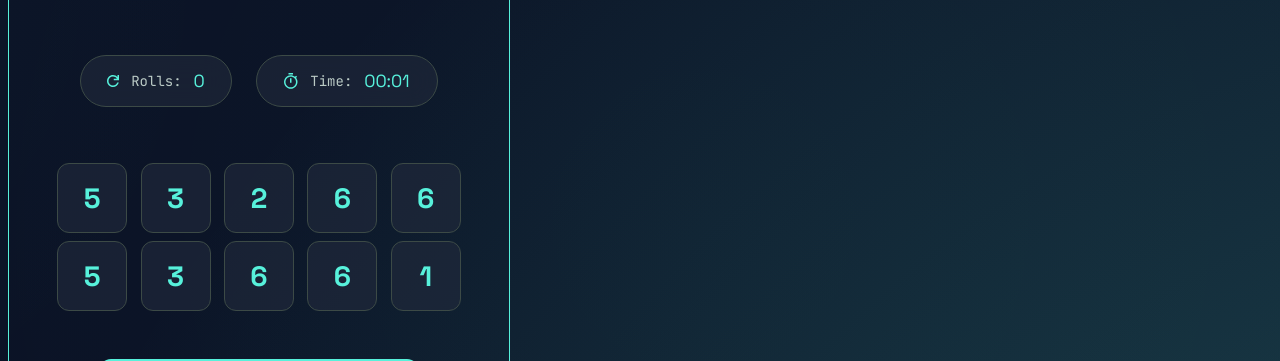
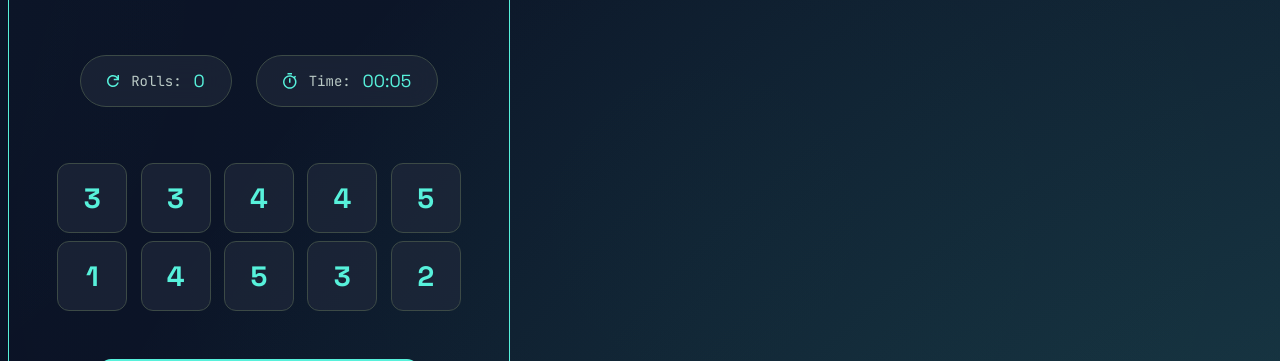
Before and after one commit to abhinavan00/Tenzies, a React (Vite) app: page / in a window 1280 px wide. Shown: the part 175-536 px from the top of the page. Built offline with nearby package versions, Linux system fonts and the light colour scheme.

Commit message:
Added timer functionality

```diff
--- a/src/App.jsx
+++ b/src/App.jsx
@@ -1,21 +1,29 @@
-import { useState } from 'react'
+import { useState, useEffect } from 'react'
 import './App.css'
 import rollsIcon from './assets/rolls-icon.svg'
 import timerIcon from './assets/timer-icon.svg'
+import TenziesBtnEls from './components/TenziesBtnEls.jsx'
 
 function App() {
   const [rolls, setRolls] = useState(0)
+  const [timer, setTimer] = useState(0)
+  const [tenziesBtns, setTenziesBtns] = useState(() => TenziesBtnEls())
 
-  function tenziesBtnEls() {
-    let btnsEl = []
-    for(let i = 1; i < 11; i++) {
-        const randomNum = Math.ceil(Math.random() * 6)
-        btnsEl.push(
-          <button className='tenzies-btn'>{randomNum}</button>
-        )
-    }
+  useEffect(() => {
+    // Interval ID
+    const IntervalId = setInterval(() => {
+      setTimer(prevTime => prevTime + 1)
+    }, 1000)
 
-    return btnsEl
+    // Claer interval Id
+    return () => clearInterval(IntervalId)
+  }, [])
+
+  // Formatt the Timer
+  function formatTime(timeInSeconds) {
+    const mins = Math.floor(timeInSeconds / 60)
+    const secs = timeInSeconds % 60
+    return `${String(mins).padStart(2, 0)}:${String(secs).padStart(2, 0)}`
   }
 
   function handleRollClick() {
@@ -42,11 +50,11 @@ function App() {
           <div className='timer'>
             <img src={timerIcon} alt='roll icon' />
             Time:
-            <span>00:01</span>
+            <span>{formatTime(timer)}</span>
           </div>
         </section>
         <section className='tenzies-btns-container'>
-          {tenziesBtnEls()}
+          {tenziesBtns}
         </section>
         <button className='roll-btn' onClick={handleRollClick} >Roll</button>
       </main>
--- /dev/null
+++ b/src/components/TenziesBtnEls.jsx
@@ -0,0 +1,11 @@
+export default function TenziesBtnEls() {
+    let btnsEl = []
+    for(let i = 1; i < 11; i++) {
+        const randomNum = Math.ceil(Math.random() * 6)
+        btnsEl.push(
+          <button className='tenzies-btn' key={i}>{randomNum}</button>
+        )
+    }
+
+    return btnsEl
+  }
```
